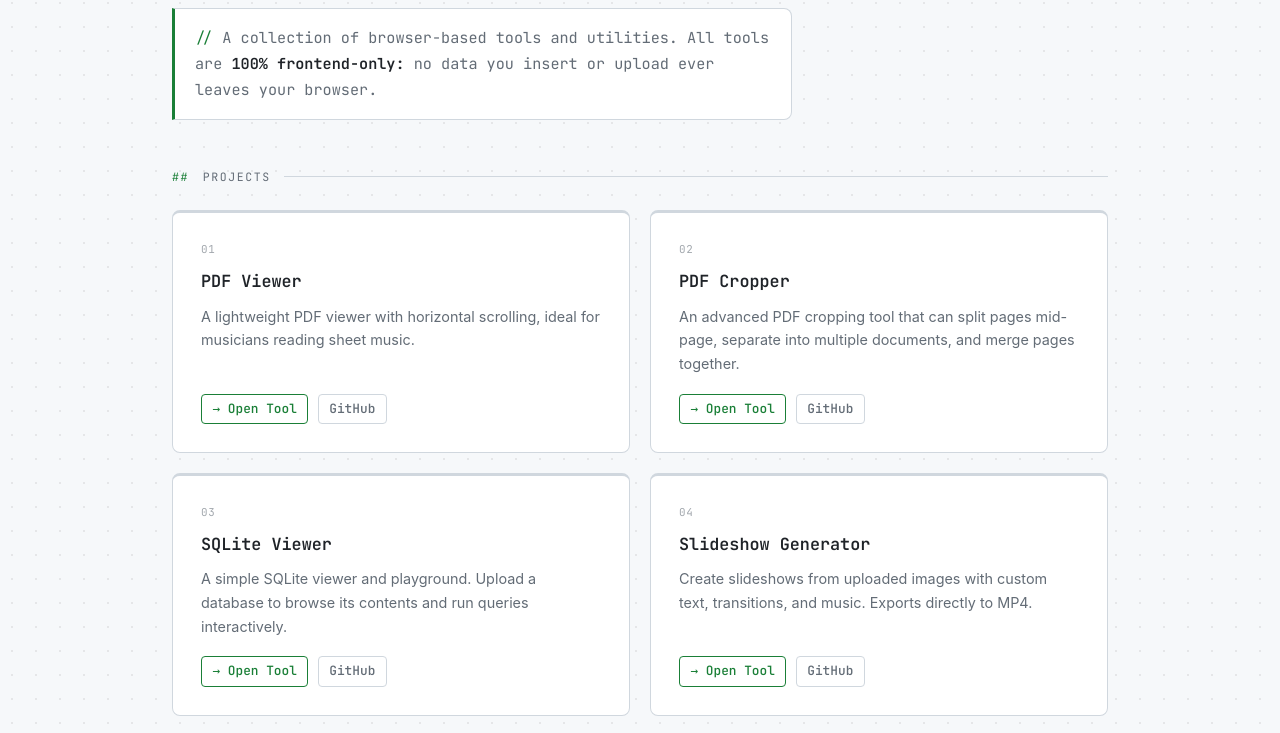
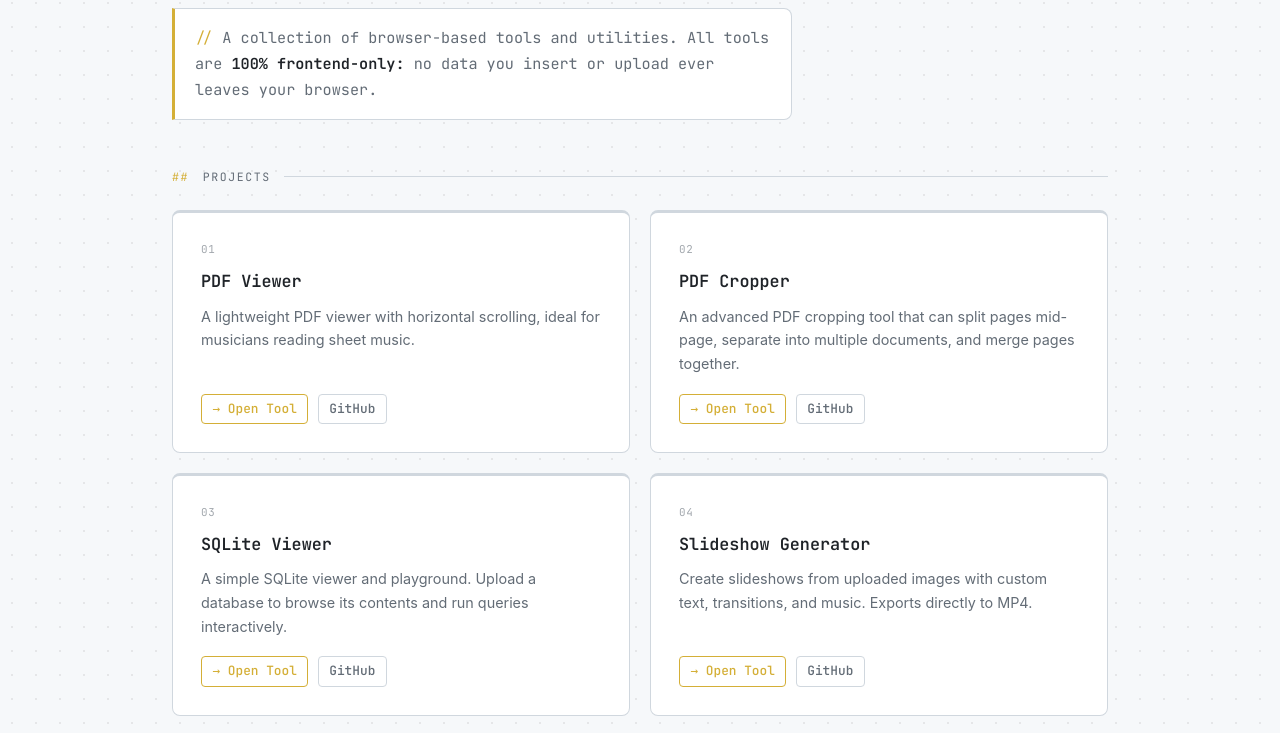
Before and after one commit to justinbornais/lab.justinbornais.ca, a plain HTML site: page index.html in a window 1280 px wide. Shown: the part 201-934 px from the top of the page. Drawn offline with Linux system fonts and the light colour scheme.

Commit message:
Updated accent colors

```diff
--- a/style.css
+++ b/style.css
@@ -13,9 +13,9 @@
   --text: #1f2328;
   --text-secondary: #636c76;
   --border: #d0d7de;
-  --accent: #1a7f37;
-  --accent-2: #0969da;
-  --glow: rgba(26, 127, 55, 0.12);
+  --accent: rgb(212 175 55);
+  --accent-2: #3b82f6;
+  --glow: rgba(212, 175, 55, 0.12);
   --shadow: rgba(31, 35, 40, 0.1);
   --radius: 8px;
   --font-mono: 'JetBrains Mono', 'Cascadia Code', 'Fira Code', Consolas, monospace;
@@ -29,9 +29,9 @@
   --text: #e6edf3;
   --text-secondary: #7d8590;
   --border: #30363d;
-  --accent: #3fb950;
-  --accent-2: #58a6ff;
-  --glow: rgba(63, 185, 80, 0.18);
+  --accent: rgb(212 175 55);
+  --accent-2: #60a5fa;
+  --glow: rgba(212, 175, 55, 0.18);
   --shadow: rgba(0, 0, 0, 0.5);
   --grid-dot: rgba(255, 255, 255, 0.05);
 }
```
